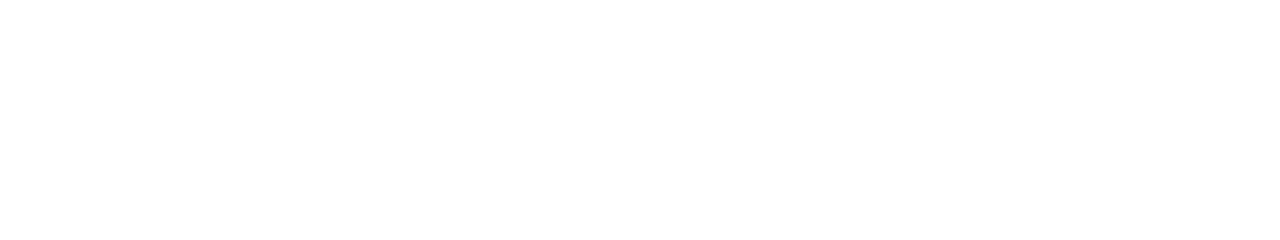
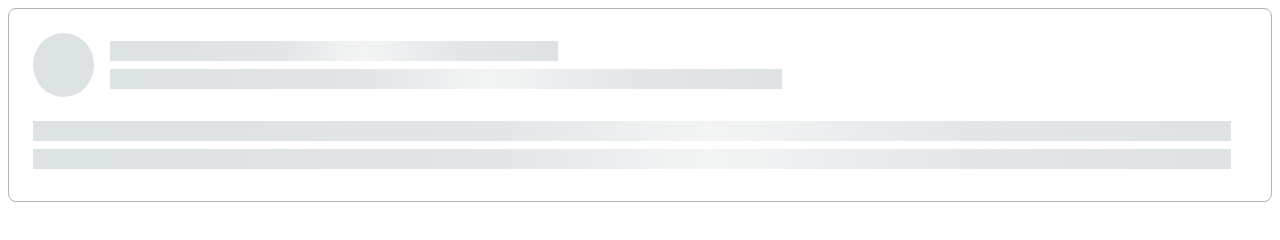
Before and after one commit to js-tasks-ru/htmlcss-20230411_igorvs, a website: page 04-lection2/02-skeleton/index.html in a window 1280 px wide. Drawn offline with Linux system fonts and the light colour scheme.

Commit message:
add solution for 4-module skeleton

```diff
--- a/04-lection2/02-skeleton/index.html
+++ b/04-lection2/02-skeleton/index.html
@@ -6,6 +6,16 @@
         <link rel="stylesheet" href="./skeleton.css">
     </head>
     <body>
-
+        <div class="skeleton">
+           <div class="skeleton__header">
+               <div class="skeleton__circle"></div>
+               <div class="skeleton__title">
+                    <div class="skeleton__line skeleton__line_short"></div>
+                    <div class="skeleton__line skeleton__line_midle"></div>
+               </div>
+           </div>
+           <div class="skeleton__line"></div>
+           <div class="skeleton__line"></div>
+        </div>
     </body>
 </html>
--- a/04-lection2/02-skeleton/skeleton.css
+++ b/04-lection2/02-skeleton/skeleton.css
@@ -0,0 +1,44 @@
+.skeleton {
+    box-sizing: border-box;
+    background: var(--white);
+    border: 1px solid var(--grey-3);
+    border-radius: 8px;
+    padding: 24px 40px 24px 24px;
+}
+
+.skeleton__header {
+    padding-bottom: 24px;
+    display: flex;
+    flex-direction: row;
+}
+
+.skeleton__circle {
+    border-radius: 50%;
+    width: 64px;
+    height: 64px;
+    background: var(--grey-2);
+}
+
+.skeleton__title {
+    box-sizing: border-box;
+    width: 100%;
+    padding-left: 16px;
+    padding-top: 8px;
+}
+
+.skeleton__line {
+    --gradient-grey-1: #E2E6E8;
+    --gradient-grey-2: #F3F5F5;
+    --gradient-grey-3: #E3E7EA;
+    margin-bottom: 8px;
+    height: 20px;
+    background: linear-gradient(92.51deg, var(--grey-2) 6.44%, var(--gradient-grey-1) 38.47%, var(--gradient-grey-2) 56.48%, var(--gradient-grey-3) 77.5%, var(--grey-2) 102.52%);
+}
+
+.skeleton__line_short {
+    width: 40%;
+}
+
+.skeleton__line_midle {
+    width: 60%;
+}
```
